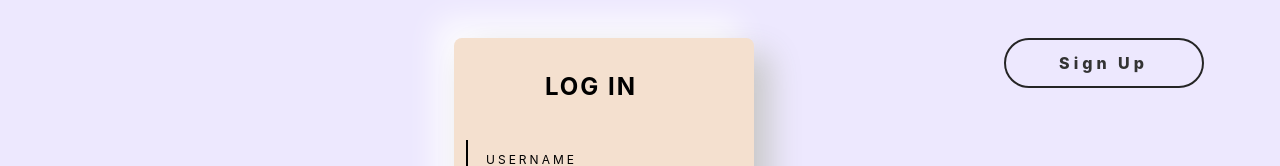
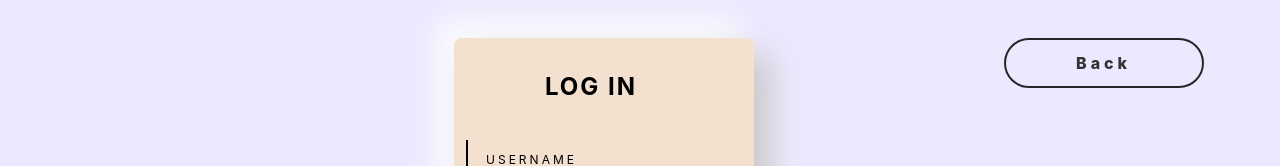
Before and after one commit to yuktha-c-reddy/codefuryfinal, a React (Create React App) app: page /login in a window 1280 px wide. Shown: the top 166 px of the page. Built offline with nearby package versions, Linux system fonts and the light colour scheme.

Commit message:
Update login.jsx

```diff
--- a/src/components/login.jsx
+++ b/src/components/login.jsx
@@ -23,9 +23,9 @@ function Login(){
 
             <button className="enter" onClick={() => navigate('/main')}>Enter</button>
         </div>
-        <Link to="/signup">
+        <Link to="/loading">
         <button class="button type1">
-        <span class="btn-txt">Sign Up</span>
+        <span class="btn-txt">Back</span>
         </button>
        </Link>
        </div>
```
